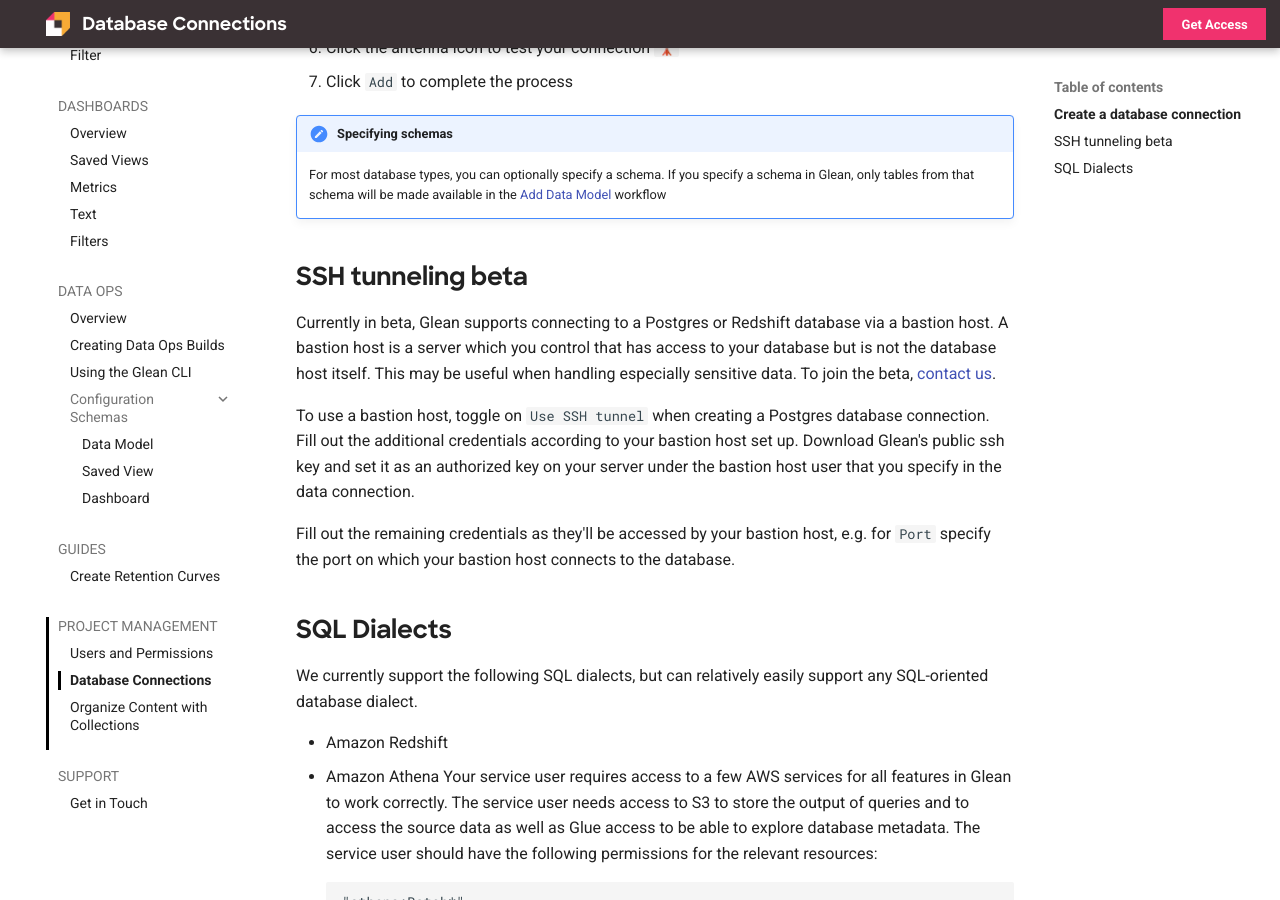
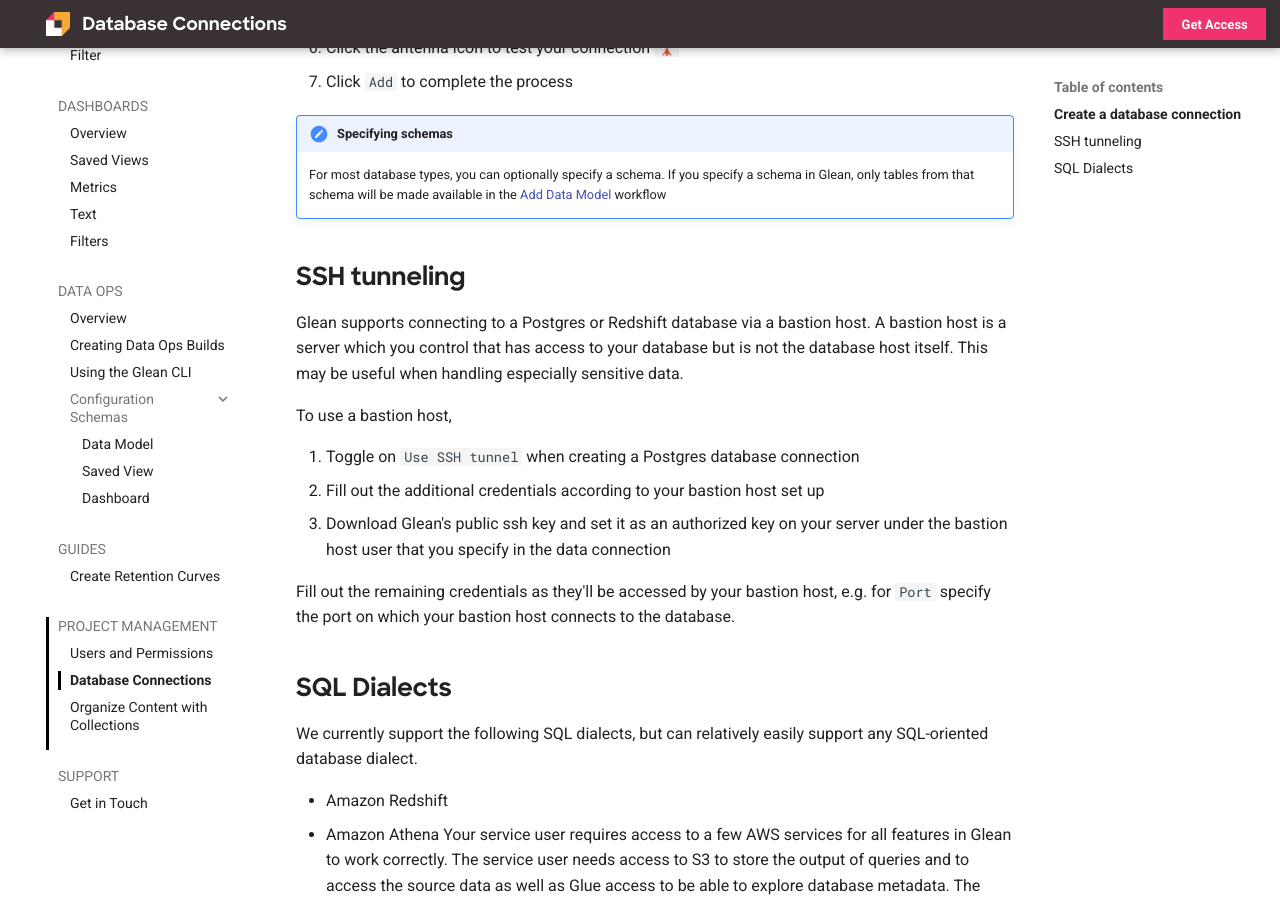
Before and after one commit to gleannyc/documentation, an MkDocs documentation site: the page built from docs/docs/project-management/database-connections.md, in a window 1280 px wide and 900 px high, scrolled down 596 px. Built offline with MkDocs 1.6.1 and Material for MkDocs 9.7.7, drawn with Linux system fonts in a browser that asks for light colours.

Commit message:
remove beta label from ssh feature

```diff
--- a/docs/docs/project-management/database-connections.md
+++ b/docs/docs/project-management/database-connections.md
@@ -18,11 +18,15 @@
 
     For most database types, you can optionally specify a schema.  If you specify a schema in Glean, only tables from that schema will be made available in the [Add Data Model](../data-modeling/add-data-model.md)  workflow
 
-## SSH tunneling beta
+## SSH tunneling
 
-Currently in beta, Glean supports connecting to a Postgres or Redshift database via a bastion host. A bastion host is a server which you control that has access to your database but is not the database host itself. This may be useful when handling especially sensitive data. To join the beta, [contact us](mailto:support@glean.io?subject=SSH tunnel beta).
+Glean supports connecting to a Postgres or Redshift database via a bastion host. A bastion host is a server which you control that has access to your database but is not the database host itself. This may be useful when handling especially sensitive data.
 
-To use a bastion host, toggle on `Use SSH tunnel` when creating a Postgres database connection. Fill out the additional credentials according to your bastion host set up. Download Glean's public ssh key and set it as an authorized key on your server under the bastion host user that you specify in the data connection.
+To use a bastion host,
+
+1. Toggle on `Use SSH tunnel` when creating a Postgres database connection
+2. Fill out the additional credentials according to your bastion host set up
+3. Download Glean's public ssh key and set it as an authorized key on your server under the bastion host user that you specify in the data connection
 
 Fill out the remaining credentials as they'll be accessed by your bastion host, e.g. for `Port` specify the port on which your bastion host connects to the database.
 
```
